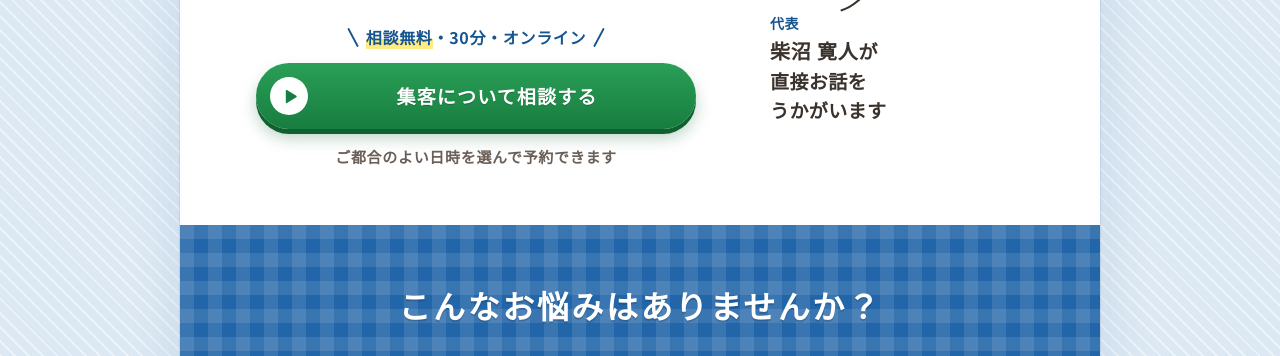
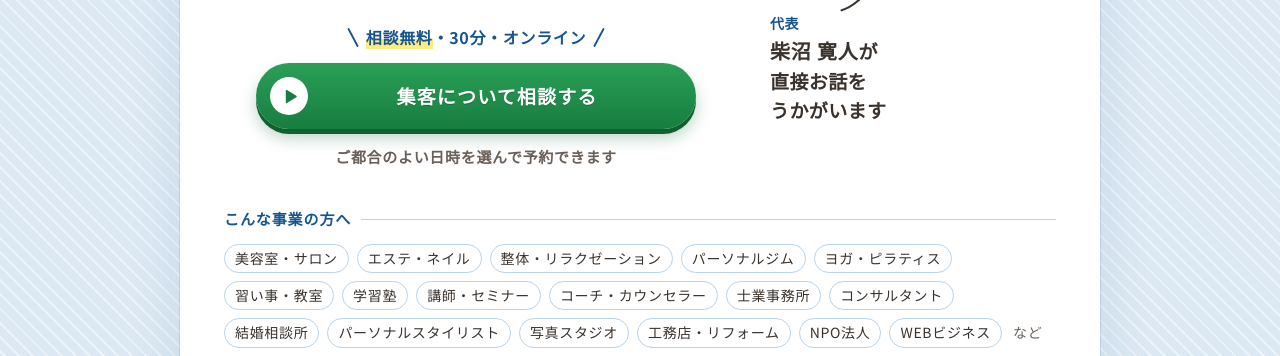
Before and after one commit to bmw0332/L_step, a plain HTML site: page index.html in a window 1280 px wide. Shown: the part 539-895 px from the top of the page. Drawn offline with Linux system fonts and the light colour scheme; a web font is replaced by a local one.

Commit message:
Add files via upload

```diff
--- a/index.html
+++ b/index.html
@@ -9,6 +9,8 @@
 <!-- v4.1（2026-11-14）フッターのリンク先を、運営者情報（company.html）とプライバシーポリシー（privacy.html）に設定 -->
 <!-- v4.2（2026-11-14）予約ボタンの前後に「相談無料・30分・オンライン」を追加。料金の注記に、利用料の目安（月額0円のプランから）とドメインの費用を追加。320px幅で単語の途中で改行されていた箇所を修正 -->
 <!-- v4.2.1（2026-11-15）本文・見出しのフォントをNoto Sans JPに変更（手書き風はKlee Oneのまま）。読み込んでいない太さ900の指定を、実際に表示されていた700にそろえた。320px幅で冒頭の「設計・設定」が「設定」だけ次の行に残らないよう調整 -->
+<!-- v4.2.2（2026-11-15）よくあるご質問「どんな業種に対応していますか？」の答えを、さまざまな業種に対応していることと、支援してきた事業の例（一覧）に変更 -->
+<!-- v4.2.3（2026-11-15）冒頭の予約ボタンの下に「こんな事業の方へ」として対象の業種を並べた（パソコンでは横幅いっぱい） -->
 <title>ホームページ・LINE集客支援｜BASEマネジメントワークス株式会社</title>
 <meta name="description" content="ホームページやLINEを集客に活かしきれていない事業者の方へ。リクルート出身のコンサルタントが、「誰に来てほしいか」を一緒に整理するところから、ホームページ制作とLINE（Lステップ）の設計・設定まで一貫して支援します。">
 <meta property="og:type" content="website">
@@ -165,14 +167,14 @@ strong{ font-weight:700; }
 .hero{ padding:26px var(--pad) 44px; }
 .hero-grid{
   display:grid; gap:20px;
-  grid-template-areas:"title" "photo" "box" "sub" "cta";
+  grid-template-areas:"title" "photo" "box" "sub" "cta" "who";
 }
 @media (min-width:768px){
   .hero{ padding-block:44px 56px; }
   .hero-grid{
     grid-template-columns:minmax(0,1fr) 296px;
-    grid-template-areas:"title photo" "box photo" "sub photo" "cta photo";
-    grid-template-rows:auto auto auto 1fr;
+    grid-template-areas:"title photo" "box photo" "sub photo" "cta photo" "who who";
+    grid-template-rows:auto auto auto 1fr auto;
     column-gap:32px; row-gap:22px;
   }
 }
@@ -243,6 +245,19 @@ strong{ font-weight:700; }
 .hero-sub{ grid-area:sub; font-size:15px; }
 @media (min-width:768px){ .hero-sub{ font-size:16px; } }
 .hero .cta{ grid-area:cta; margin-top:6px; }
+/* 対象の業種（冒頭）。よくあるご質問の「支援してきた事業の例」とは別のもの */
+.hero-who{ grid-area:who; margin-top:8px; }
+.who-title{ display:flex; align-items:center; gap:10px; margin-bottom:10px; color:var(--blue-deep); font-size:14px; font-weight:700; letter-spacing:.06em; }
+.who-title::after{ content:""; flex:1; height:1px; background:var(--blue-line); }
+.who-list{ display:flex; flex-wrap:wrap; gap:6px; margin:0; padding:0; list-style:none; }
+.who-list li{ padding:1px 10px; border:1px solid var(--blue-line); border-radius:999px; background:#fff; font-size:13px; line-height:1.8; white-space:nowrap; }
+.who-list .who-etc{ padding-inline:2px; border-color:transparent; background:none; color:var(--ink-sub); }
+@media (min-width:768px){
+  .hero-who{ margin-top:14px; }
+  .who-title{ font-size:15px; }
+  .who-list{ gap:8px; }
+  .who-list li{ font-size:14px; }
+}
 
 /* ---------- 帯見出し ---------- */
 .band{
@@ -434,6 +449,14 @@ strong{ font-weight:700; }
 }
 .mark--q{ background:var(--blue); }
 .mark--a{ background:var(--red); margin-top:-2px; }
+/* 答えの中に一覧を入れる場合 */
+.a-body{ flex:1; min-width:0; }
+.a-body > * + *{ margin-top:12px; }
+/* 支援してきた事業の例 */
+.biz-list{ display:flex; flex-wrap:wrap; gap:8px; margin:0; padding:0; list-style:none; }
+.biz-list li{ padding:2px 12px; border-radius:999px; background:var(--blue-pale); color:var(--blue-deep); font-size:14px; font-weight:700; line-height:1.7; white-space:nowrap; }
+@media (min-width:768px){ .biz-list li{ font-size:15px; } }
+@media (max-width:374px){ .biz-list{ gap:6px; } .biz-list li{ padding:2px 10px; font-size:13px; } }
 @media (min-width:768px){ .qa{ padding:20px 26px; } .q{ font-size:20px; } }
 
 /* ---------- 7 最後の相談案内 ---------- */
@@ -530,6 +553,30 @@ strong{ font-weight:700; }
       <p class="cta-lead" id="hero-cta-lead"><span><span class="mk">相談無料</span>・<wbr>30分・オンライン</span></p>
       <a class="btn" id="hero-cta" href="https://timerex.net/s/ba.08h_1a1f/03e8fbdc" target="_blank" rel="noopener" data-cta="hero" aria-describedby="hero-cta-lead hero-cta-note"><span class="btn-icon" aria-hidden="true"><svg><use href="#i-play"/></svg></span>集客に<wbr>ついて<wbr>相談する<span class="sr-only">（新しい<wbr>タブで<wbr>開きます）</span></a>
       <p class="cta-note" id="hero-cta-note">ご都合の<wbr>よい<wbr>日時を<wbr>選んで<wbr>予約できます</p>
+    </div>
+
+    <div class="hero-who">
+      <p class="who-title" id="who-title">こんな事業の方へ</p>
+      <ul class="who-list" aria-labelledby="who-title">
+        <li>美容室・サロン</li>
+        <li>エステ・ネイル</li>
+        <li>整体・リラクゼーション</li>
+        <li>パーソナルジム</li>
+        <li>ヨガ・ピラティス</li>
+        <li>習い事・教室</li>
+        <li>学習塾</li>
+        <li>講師・セミナー</li>
+        <li>コーチ・カウンセラー</li>
+        <li>士業事務所</li>
+        <li>コンサルタント</li>
+        <li>結婚相談所</li>
+        <li>パーソナルスタイリスト</li>
+        <li>写真スタジオ</li>
+        <li>工務店・リフォーム</li>
+        <li>NPO法人</li>
+        <li>WEBビジネス</li>
+        <li class="who-etc">など</li>
+      </ul>
     </div>
   </div>
 </section>
@@ -727,7 +774,19 @@ strong{ font-weight:700; }
     <div class="narrow">
       <div class="qa">
         <h3 class="q"><span class="mark mark--q" aria-hidden="true">Q</span>どんな<wbr>業種に<wbr>対応していますか？</h3>
-        <div class="a"><span class="mark mark--a" aria-hidden="true">A</span><p>サロン・士業・教室など、<wbr>事業に<wbr>合わせて<wbr>設計します。</p></div>
+        <div class="a"><span class="mark mark--a" aria-hidden="true">A</span>
+          <div class="a-body">
+            <p>さまざまな<wbr>業種に<wbr>対応しています。<wbr>これまでに<wbr>支援してきた<wbr>事業の<wbr>一例です。</p>
+            <ul class="biz-list">
+              <li>士業事務所</li>
+              <li>結婚相談所</li>
+              <li>パーソナルスタイリスト</li>
+              <li>NPO法人</li>
+              <li>WEBビジネス</li>
+            </ul>
+            <p>ここに<wbr>ない<wbr>業種の方も、<wbr>事業に<wbr>合わせて<wbr>設計しますので、<wbr>お気軽に<wbr>ご相談ください。</p>
+          </div>
+        </div>
       </div>
       <div class="qa">
         <h3 class="q"><span class="mark mark--q" aria-hidden="true">Q</span>ホームページが<wbr>まだ<wbr>ありませんが、<wbr>相談できますか？</h3>
```
